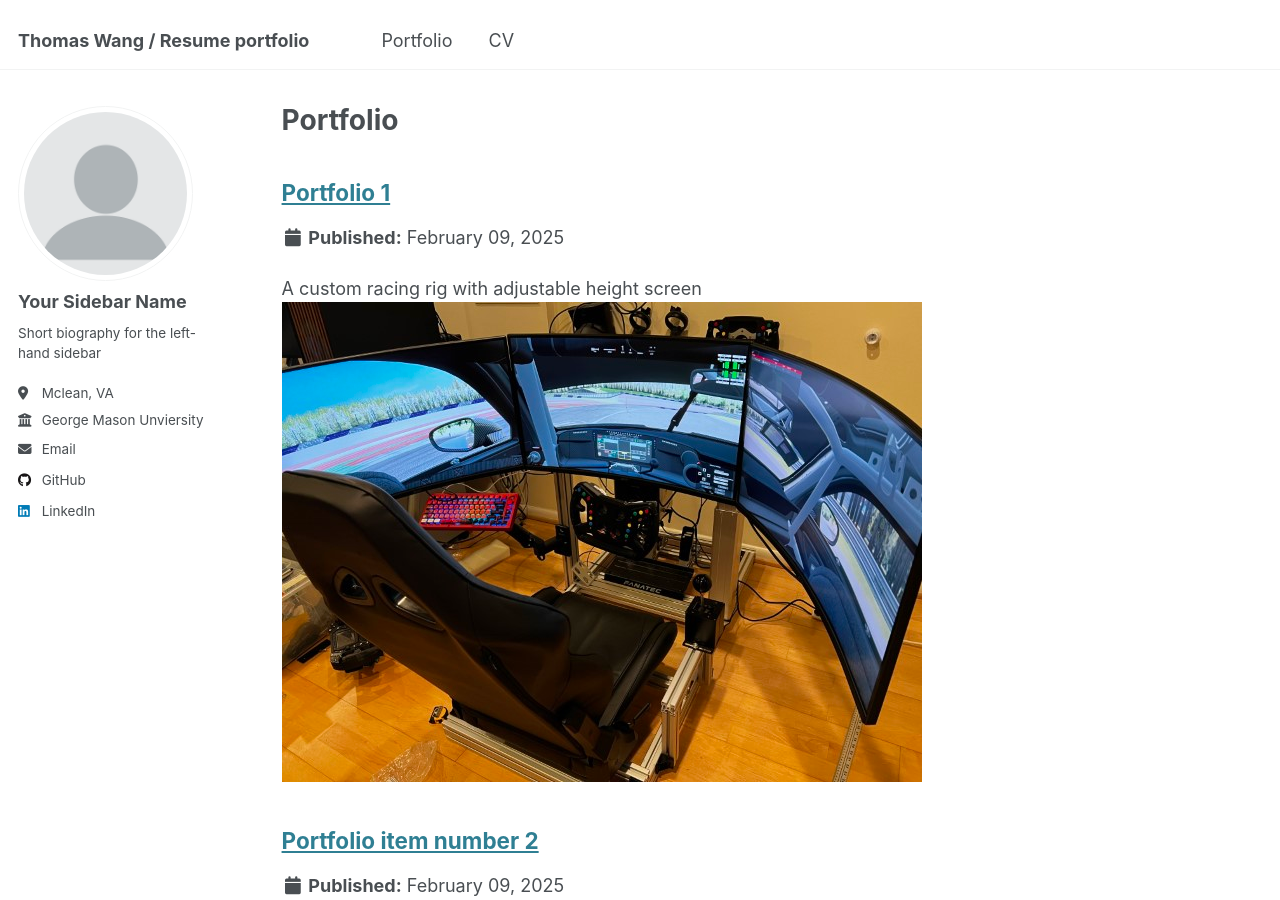
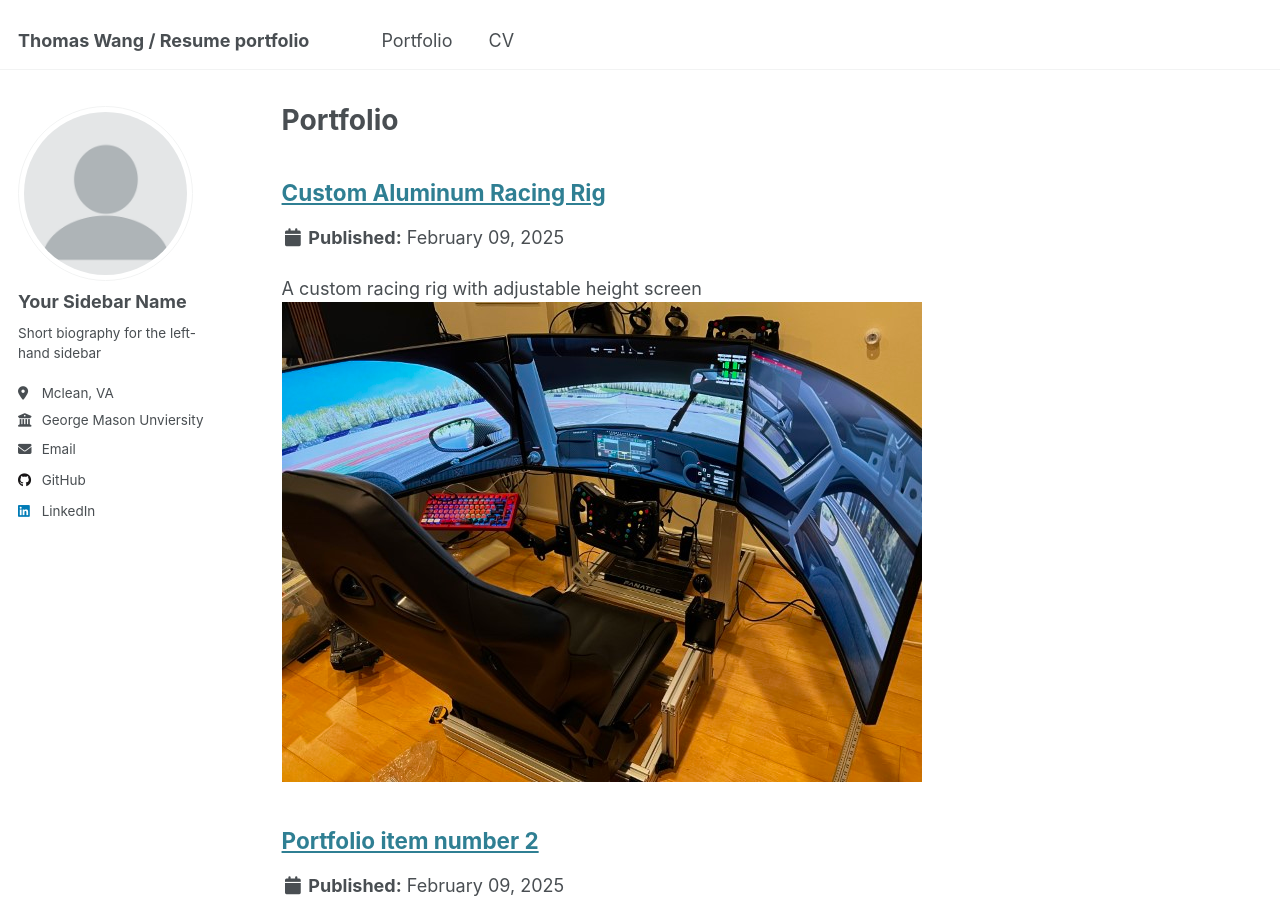
Before and after one commit to thomaswang04/thomaswang04.github.io, a Jekyll site: the page built from _pages/portfolio.html, in a window 1280 px wide and 900 px high. Built offline with Jekyll 4.4.1, drawn with Linux system fonts in a browser that asks for light colours.

Commit message:
Update portfolio-1.html

```diff
--- a/_portfolio/portfolio-1.html
+++ b/_portfolio/portfolio-1.html
@@ -1,4 +1,5 @@
 ---
+title: "Custom Aluminum Racing Rig"
 excerpt: "A custom racing rig with adjustable height screen <br/><img src='/images/IMG_2388.jpg'>"
 collection: portfolio
 ---
@@ -15,10 +16,6 @@ collection: portfolio
             text-align: center;
             background-color: #f4f4f4;
             padding: 20px;
-        }
-        h1 {
-            margin-top: 20px;
-            color: #222;
         }
         h2 {
             color: #333;
@@ -48,7 +45,6 @@ collection: portfolio
 <body>
 
 <div class="container">
-    <h1>{{ page.title }}</h1>
 
     <h2>3D Model Viewer</h2>
     <iframe src="https://gmail4817650.autodesk360.com/shares/public/SH30dd5QT870c25f12fcf98e75c610e83e47?mode=embed" allowfullscreen="true" webkitallowfullscreen="true" mozallowfullscreen="true"></iframe>
```
